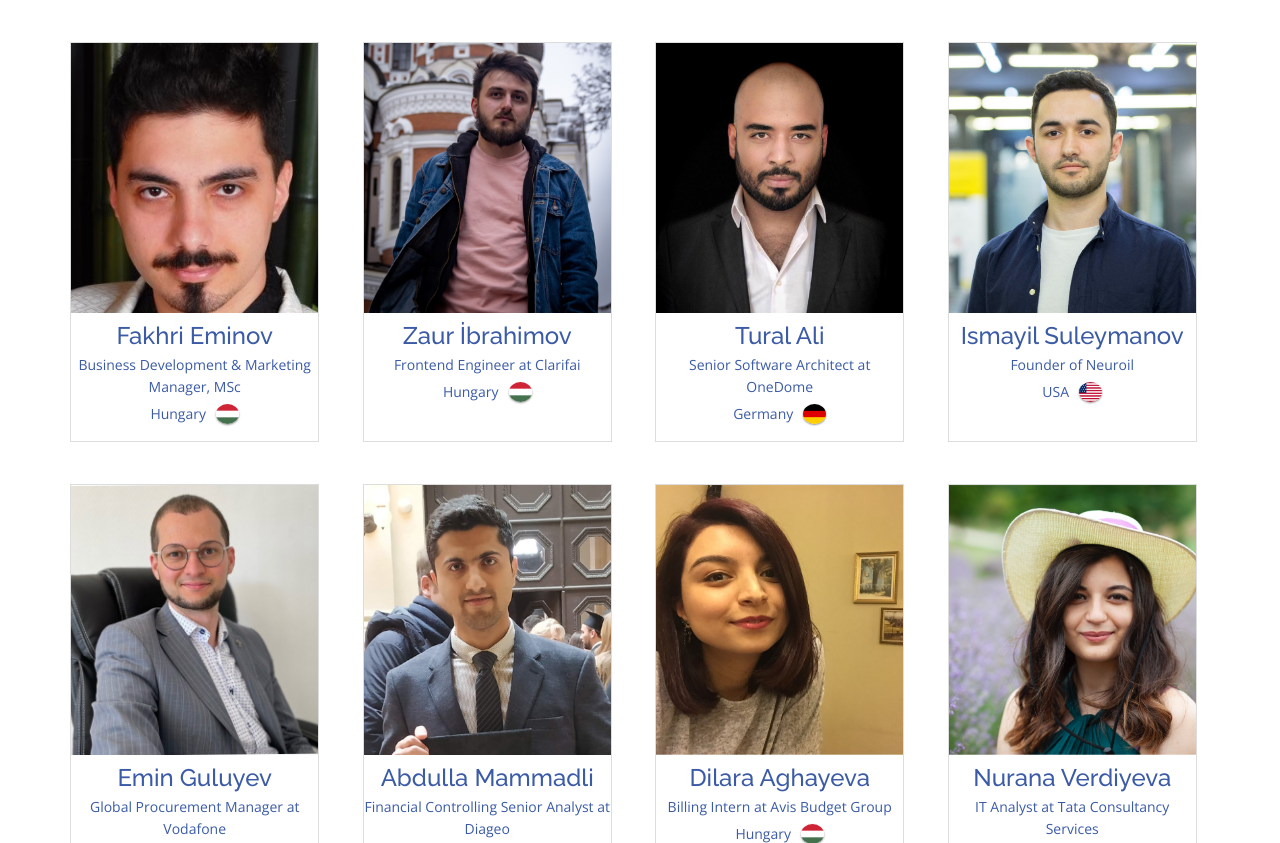
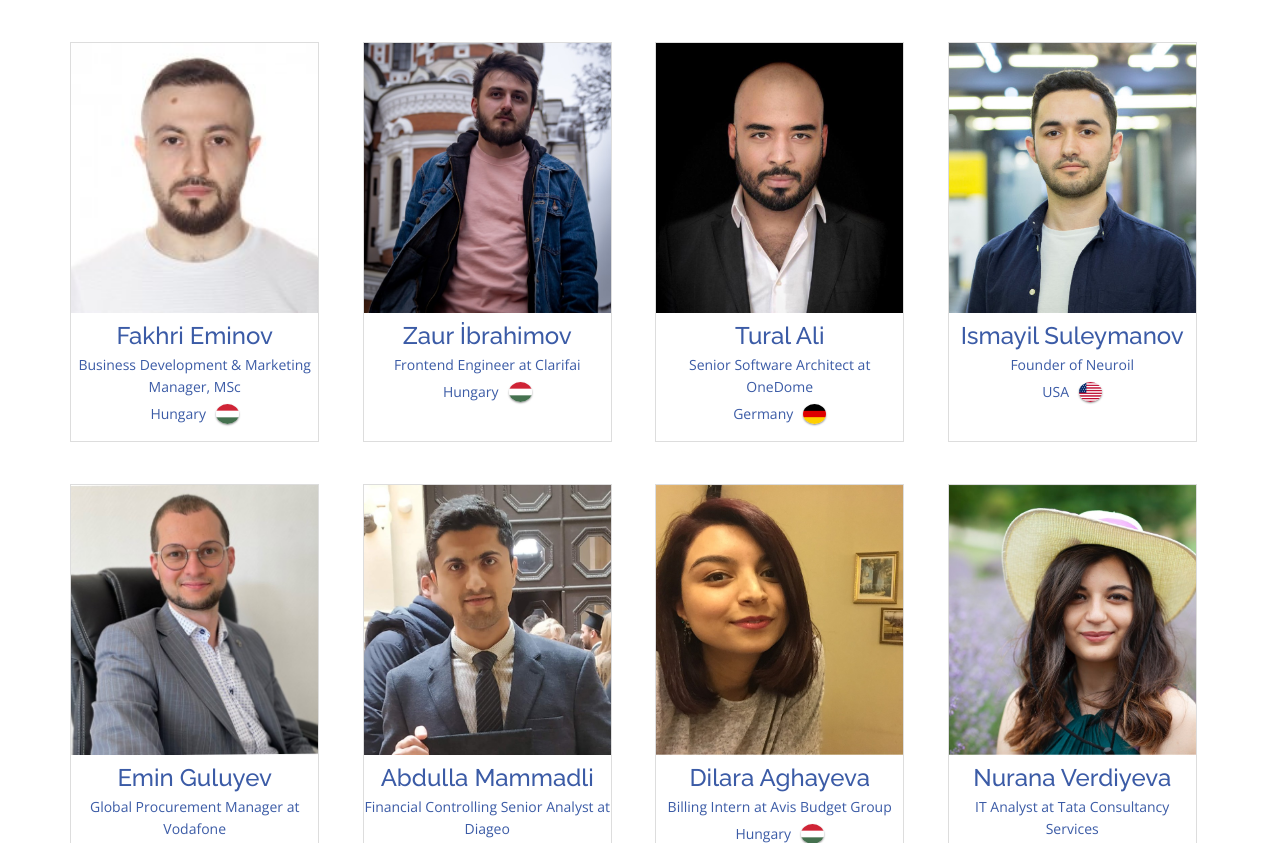
Before and after one commit to rahimlisarkhan/techdiaspora, a plain HTML site: page index.html in a window 1280 px wide. Shown: the part 3720-4563 px from the top of the page. Drawn offline with nearby package versions, Linux system fonts and the light colour scheme; files whose address does not match are found by name.

Commit message:
enu design update

```diff
--- a/index.html
+++ b/index.html
@@ -776,7 +776,7 @@
             <div class="single-team-member">
               <div class="team-img">
                 <a href="https://www.linkedin.com/in/fakhri-eminov/" target="_blank">
-                  <img src="img/team/tofiqh.jpg" alt="">
+                  <img src="img/team/fakhri Eminov.jpg" alt="">
                 </a>
                 <div class="team-social-icon text-center">
                   <ul>
```
